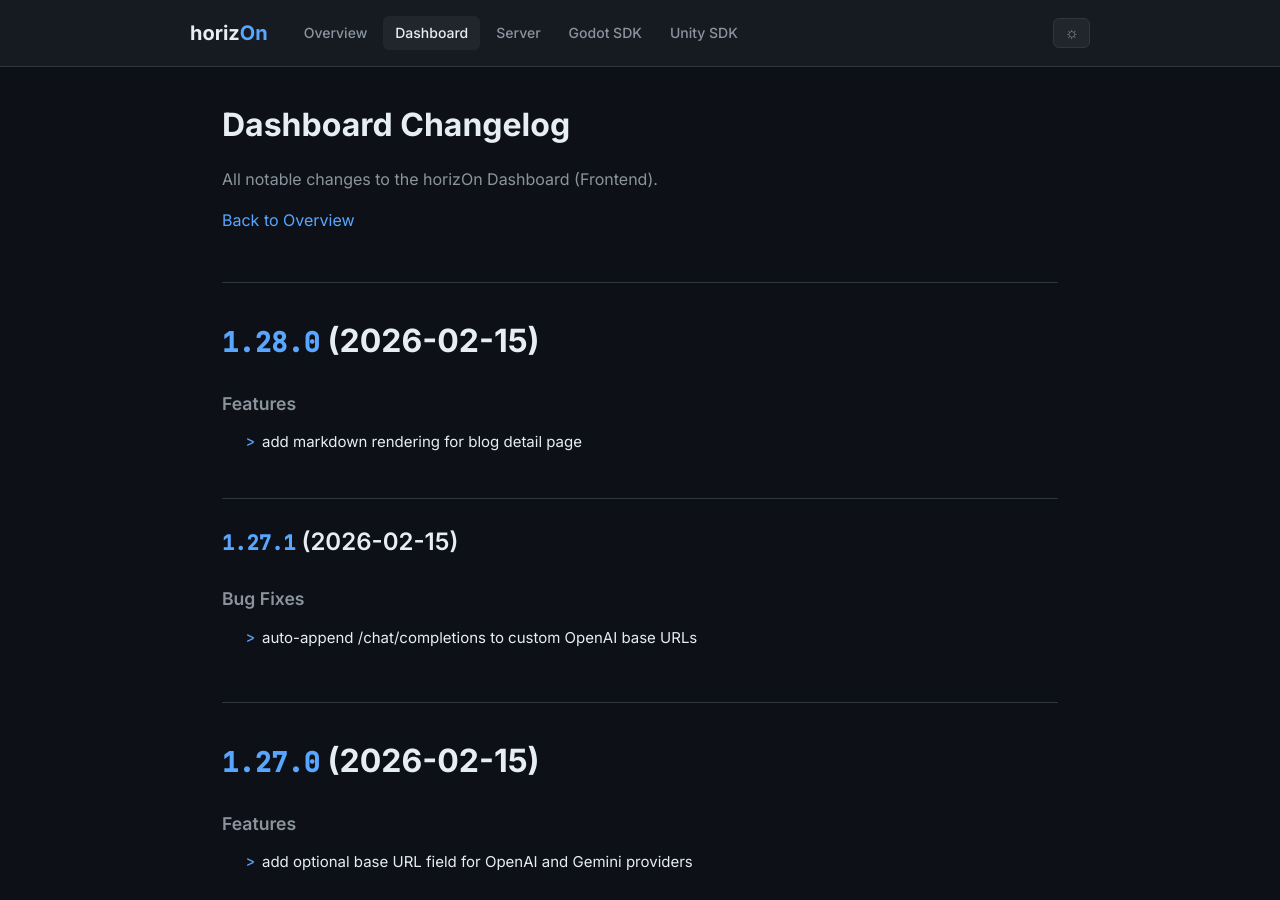
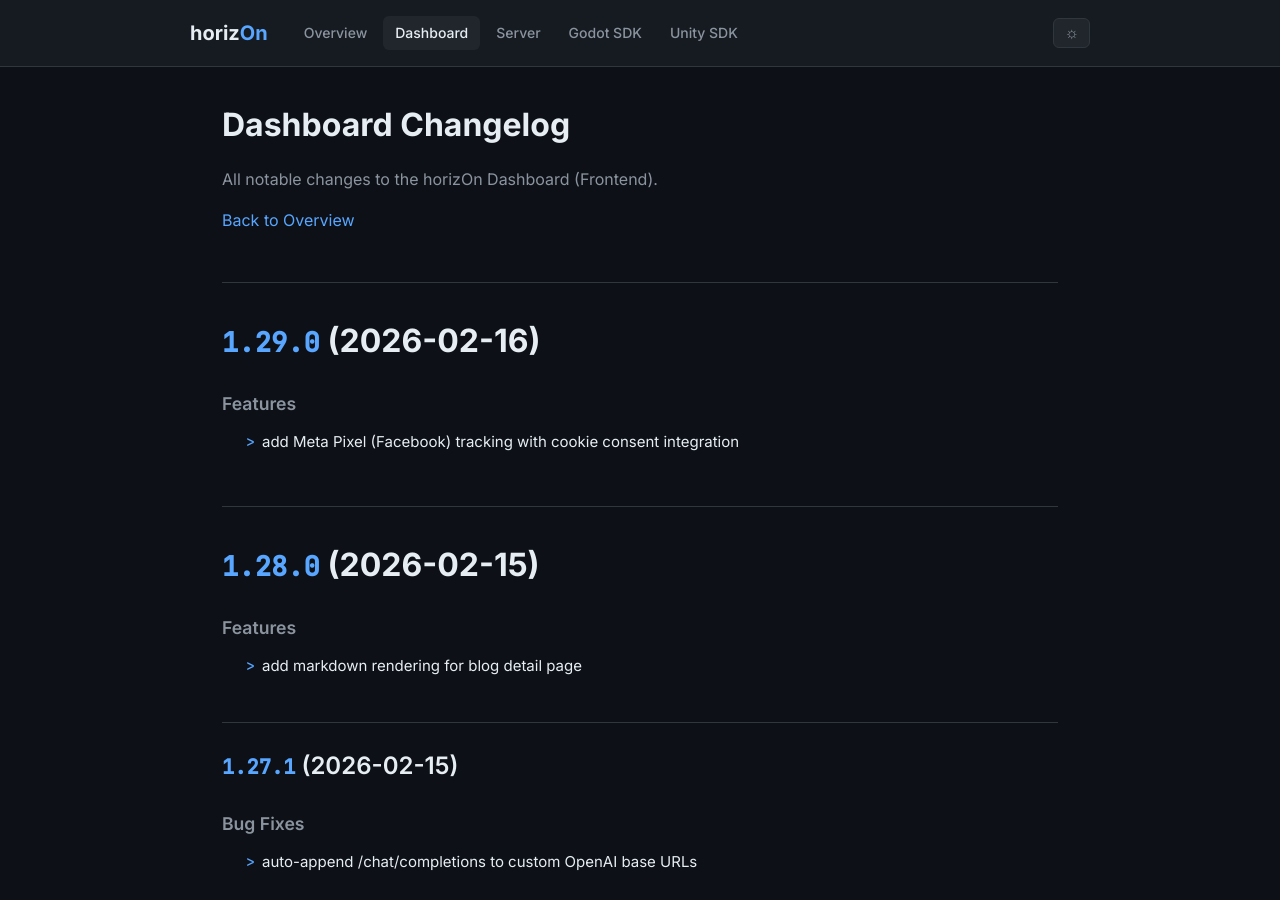
Before and after one commit to ProjectMakersDE/horizOn-Changelog, a Jekyll site: the page built from dashboard-changelog.md, in a window 1280 px wide and 900 px high. Built offline with Jekyll 4.4.1, drawn with Linux system fonts in a browser that asks for light colours.

Commit message:
chore: sync changelogs [skip ci]

```diff
--- a/dashboard-changelog.md
+++ b/dashboard-changelog.md
@@ -8,6 +8,13 @@ title: Dashboard Changelog
 All notable changes to the horizOn Dashboard (Frontend).
 
 [Back to Overview](.)
+
+# [1.29.0](https://github.com/ProjectMakersDE/horizOn-Dashboard/compare/v1.28.0...v1.29.0) (2026-02-16)
+
+
+### Features
+
+* add Meta Pixel (Facebook) tracking with cookie consent integration ([204cb06](https://github.com/ProjectMakersDE/horizOn-Dashboard/commit/204cb0696b53055ba083a78fa16f266332b14de7))
 
 # [1.28.0](https://github.com/ProjectMakersDE/horizOn-Dashboard/compare/v1.27.1...v1.28.0) (2026-02-15)
 
```
Also changed, not shown: index.md (+1 -1 lines).
